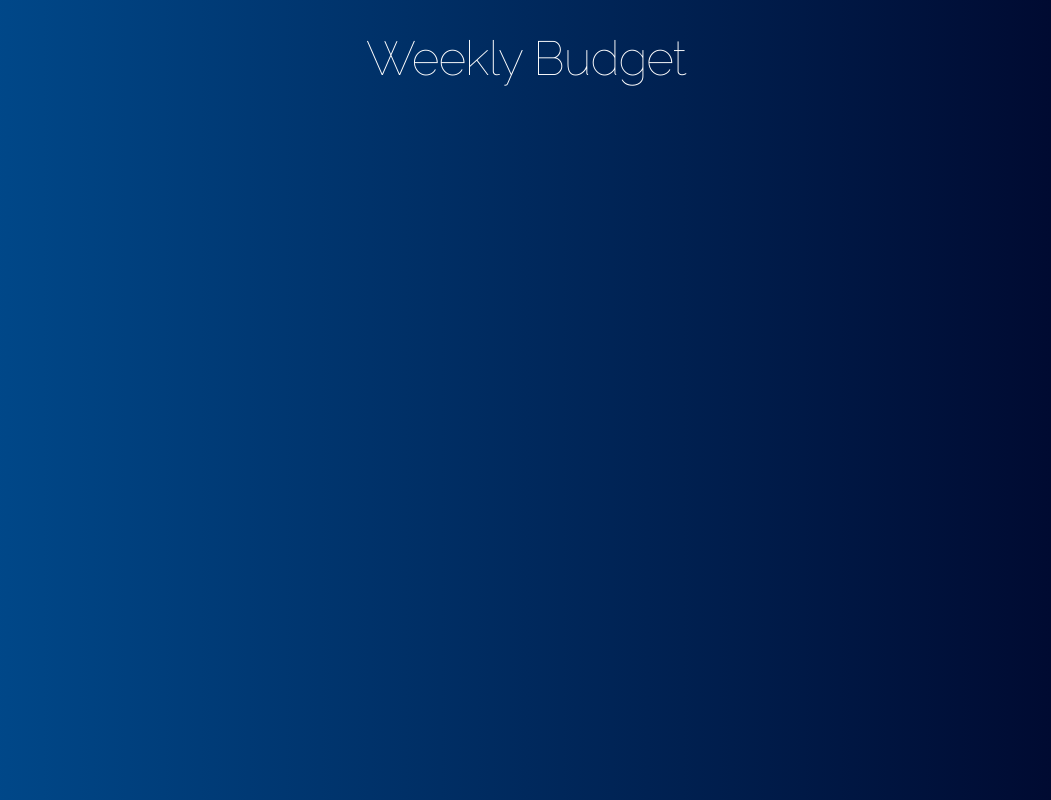
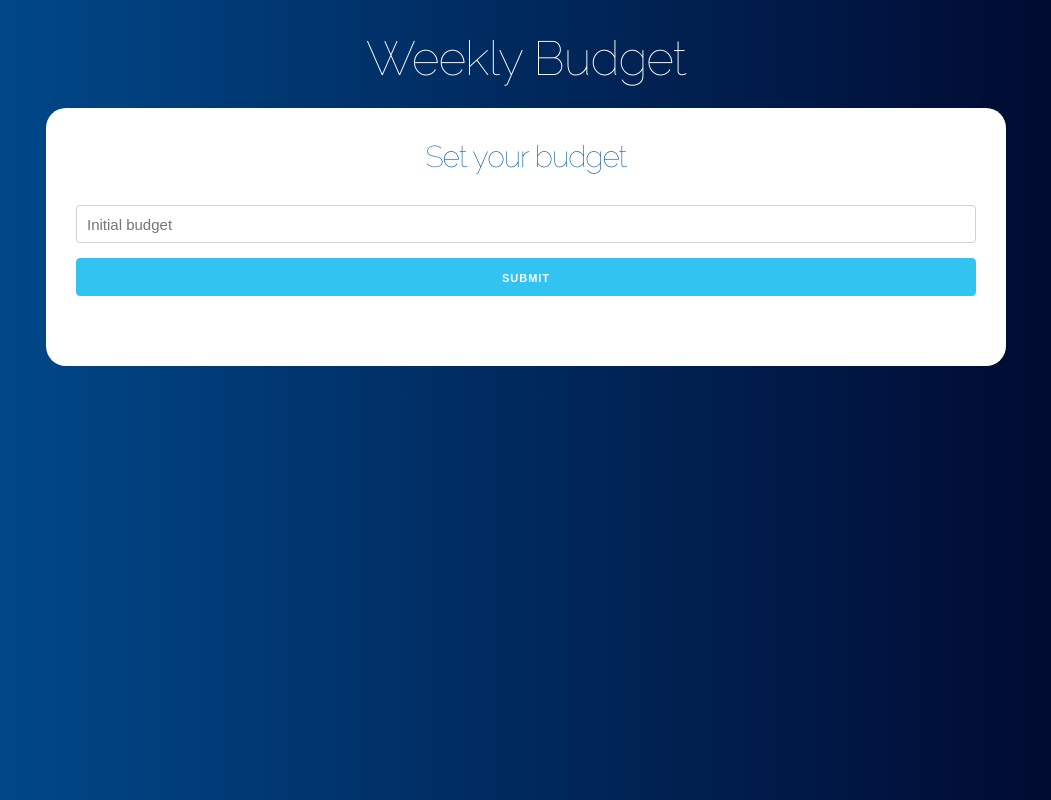
Before and after one commit to IsaacRF/react-budget, a React (Create React App) app: page / in a window 1280 px wide. Shown: the whole page, without its empty margins (114-1165 px from the left). Built offline with nearby package versions, Linux system fonts and the light colour scheme.

Commit message:
#71 Add BudgetDefinition component

```diff
--- a/src/App.tsx
+++ b/src/App.tsx
@@ -1,11 +1,16 @@
-import React from 'react';
+import React from "react";
+import BudgetDefinition from "./components/BudgetDefinition";
 
 function App() {
   return (
     <div className="container">
-        <header>
-            <h1>Weekly Budget</h1>
-        </header>
+      <header>
+        <h1>Weekly Budget</h1>
+
+        <div className="content-main">
+          <BudgetDefinition />
+        </div>
+      </header>
     </div>
   );
 }
--- /dev/null
+++ b/src/components/BudgetDefinition.tsx
@@ -0,0 +1,26 @@
+import React, { Fragment } from "react";
+
+export interface BudgetDefinitionProps {}
+
+const BudgetDefinition: React.FC<BudgetDefinitionProps> = () => {
+  return (
+    <Fragment>
+      <h2>Set your budget</h2>
+
+      <form>
+        <input
+          type="number"
+          className="u-full-width"
+          placeholder="Initial budget"
+        />
+
+        <input
+          type="submit"
+          className="button-primary u-full-width"
+        />
+      </form>
+    </Fragment>
+  );
+};
+
+export default BudgetDefinition;
```
